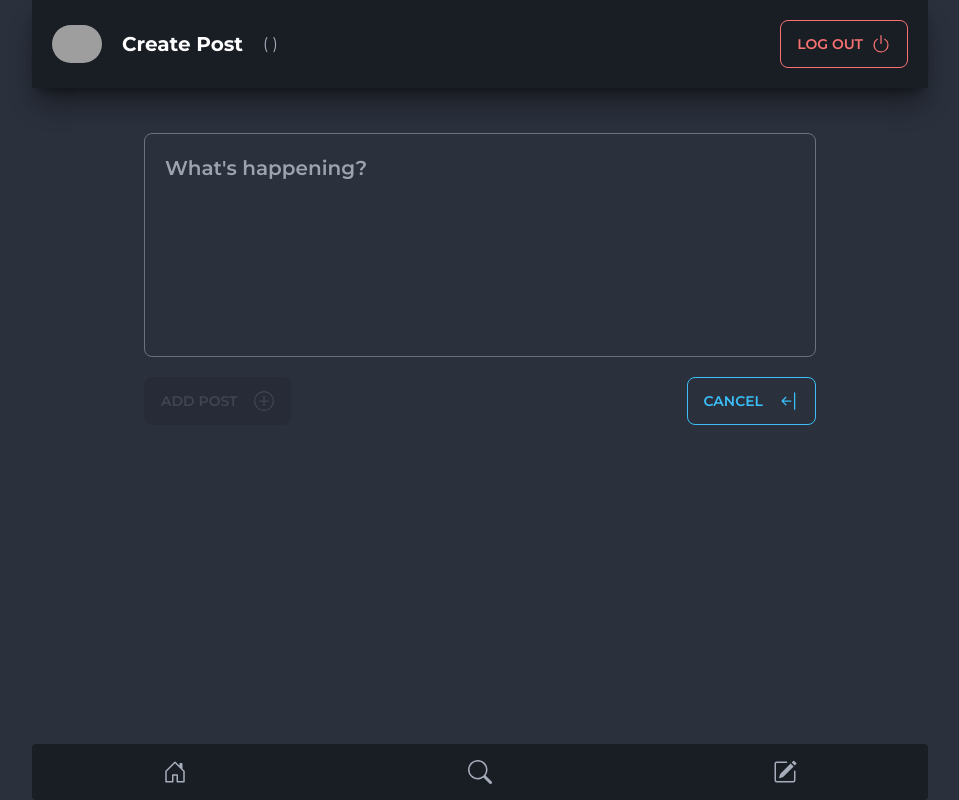
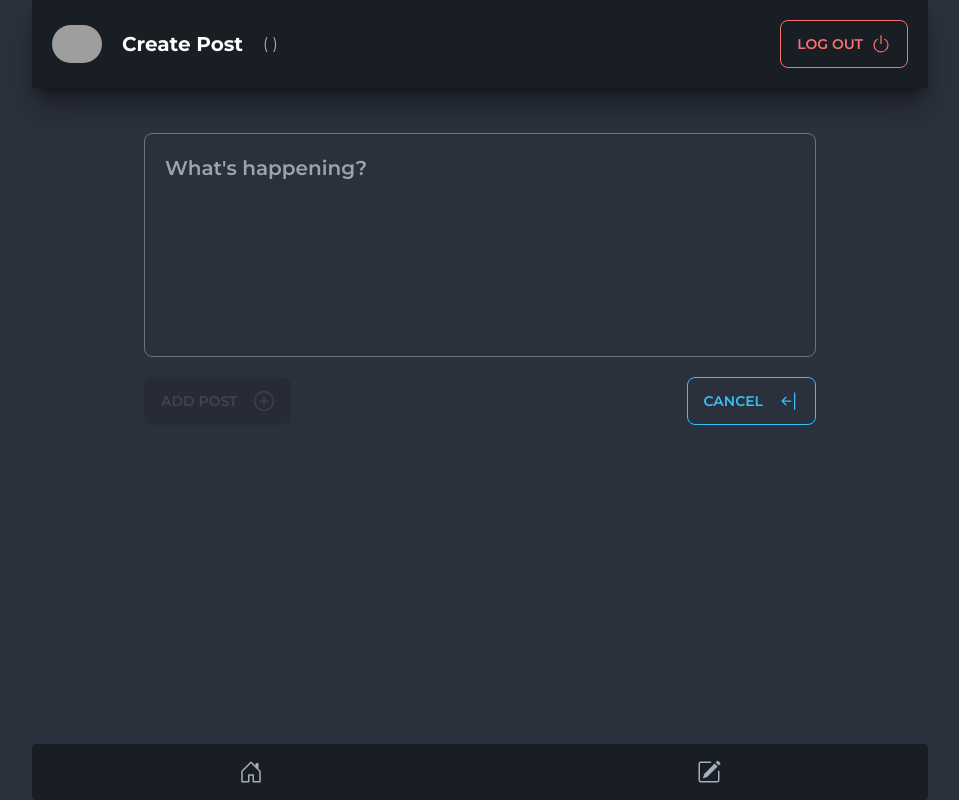
Before and after one commit to Franklin361/devter, a Next.js app: page /compose/post in a window 1280 px wide. Shown: the whole page, without its empty margins (160-1119 px from the left). Built offline with nearby package versions, Linux system fonts and the light colour scheme; no server answers; grey boxes are pictures that could not be loaded.

Commit message:
[FEAT] hidde link to search page

```diff
--- a/components/home/NavHome.tsx
+++ b/components/home/NavHome.tsx
@@ -1,4 +1,4 @@
-import { BsHouseDoor, BsPencilSquare, BsSearch } from 'react-icons/bs'
+import { BsHouseDoor, BsPencilSquare } from 'react-icons/bs'
 import { useRouter } from 'next/router'
 
 export const NavHome = () => {
@@ -12,12 +12,12 @@ export const NavHome = () => {
       >
         <BsHouseDoor className="text-2xl" />
       </p>
-      <p
+      {/* <p
         onClick={() => handleGo('/search')}
         className="hover:text-info active:scale-90 cursor-pointer py-4 flex-1 flex justify-center items-center"
       >
         <BsSearch className="text-2xl" />
-      </p>
+      </p> */}
       <p
         onClick={() => handleGo('/compose/post')}
         className="hover:text-info active:scale-90 cursor-pointer py-4 flex-1 flex justify-center items-center"
```
